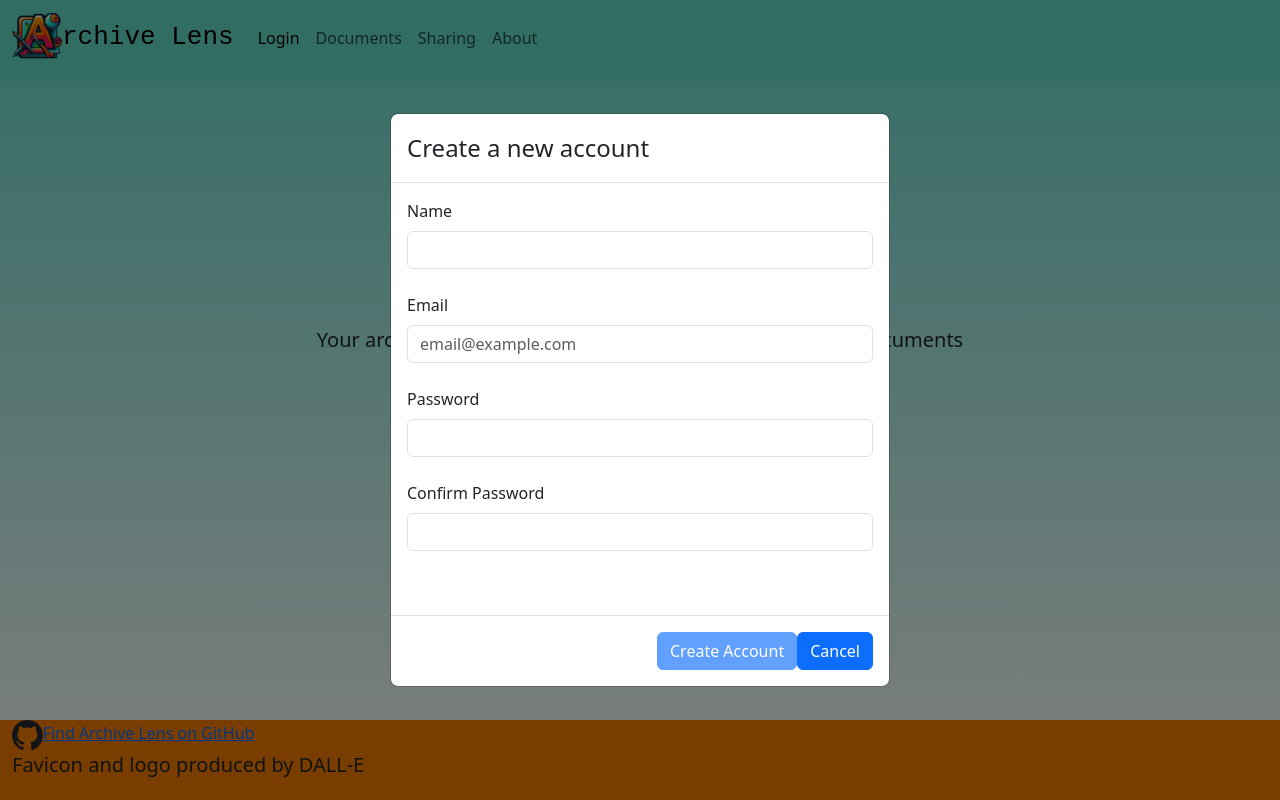
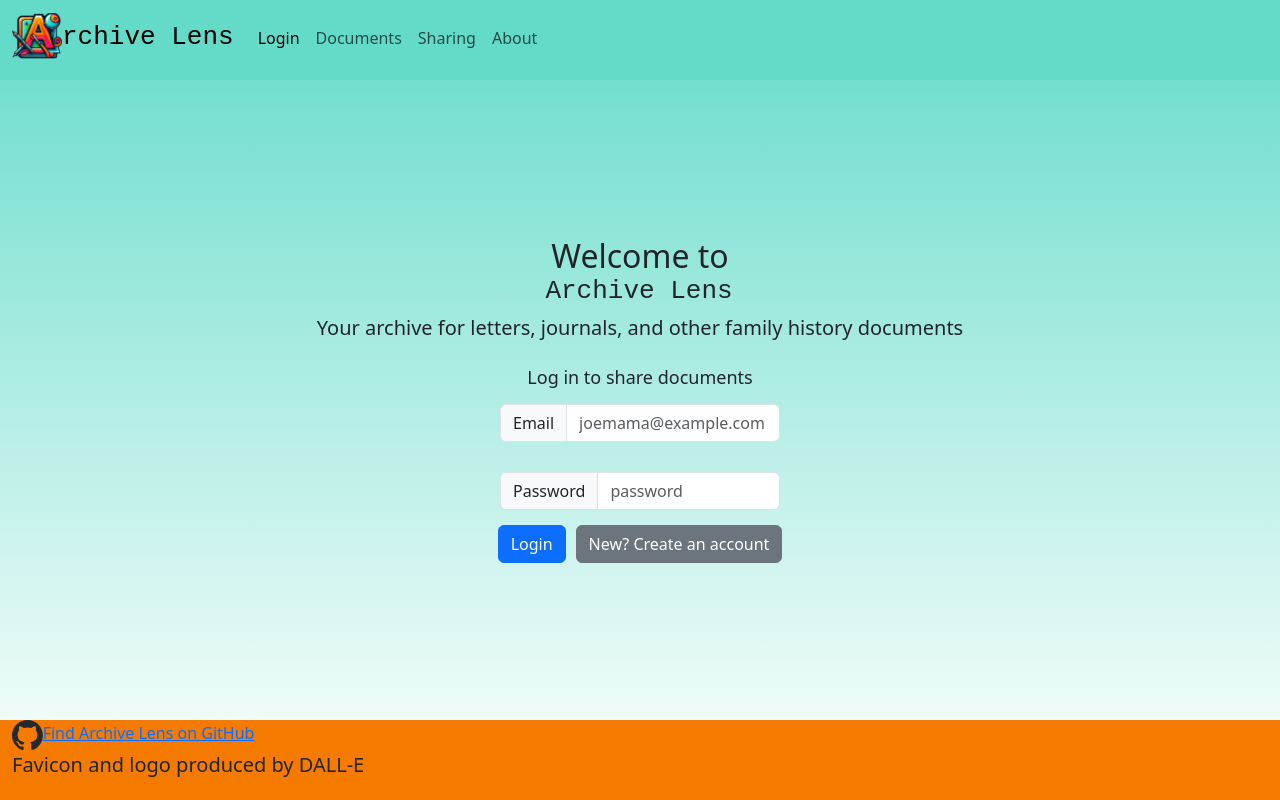
Before and after one commit to ryangladden/startup, a React (Vite) app: page / in a window 1280 px wide. Built offline with nearby package versions, Linux system fonts and the light colour scheme.

Commit message:
Create account pop-up validation

```diff
--- a/src/app.jsx
+++ b/src/app.jsx
@@ -2,7 +2,7 @@ import React from 'react';
 import 'bootstrap/dist/css/bootstrap.min.css';
 import "./app.css";
 import { NavLink, BrowserRouter, Route, Routes, } from 'react-router-dom';
-import { Login } from './login/login';
+import { Login } from './login/Login'
 import { DocList } from './doc_list/DocListPage';
 import { DocViewer } from './doc_viewer/doc_viewer';
 import { About } from './about/about';
--- a/src/doc_list/SearchBar.jsx
+++ b/src/doc_list/SearchBar.jsx
@@ -13,7 +13,7 @@ export default function SearchBar({upload}) {
     return (
         <div className="doc-list-header">
             <h3>Username's Documents</h3>
-            <input type="text" onChange={filterSearch} className="form-control search-input" placeholder="search by author, document type, date..." />
+            <input type="text" onChange={filterSearch} className="form-control search-input" placeholder="search by author, document title" />
             <button className="btn btn-secondary">Search</button>
             <button className= 'btn btn-secondary' onClick={openModal}>Upload new Document</button>
         </div>
--- a/src/login/CreateAccount.jsx
+++ b/src/login/CreateAccount.jsx
@@ -1,20 +1,32 @@
-import React from 'react'
-import { Modal, Button, Form } from 'react-bootstrap'
-import validator from 'validator'
+import React from 'react';
+import { useNavigate} from 'react-router-dom';
+import { Modal, Button, Form } from 'react-bootstrap';
+import validator from 'validator';
 
-export default function CreateAccount() {
+export default function CreateAccount( {show, cancel} ) {
+
+    const navigate = useNavigate()
+    const close = () => cancel();
 
     const [password, setPassword] = React.useState('');
     const [confirmPassword, setConfirmPassword] = React.useState('');
     const [userName, setUserName] = React.useState('');
     const [email, setEmail] = React.useState('');
+    const [emailEdited, setEmailEdited] = React.useState(false)
     const [passwordMatch, setPasswordMatch] = React.useState(false);
     const [passwordEdited, setPasswordEdited] = React.useState(false);
     const [confirmEdited, setConfirmEdited] = React.useState(false);
-    const [activeConfirm, setActiveConfirm] = React.useState(false)
+    const [activeConfirm, setActiveConfirm] = React.useState(false);
+    const [emailValid, setEmailValid] = React.useState(true);
+    const [submit, setSubmit] = React.useState('');
+
+    function handleSubmit(e) {
+        navigate('/docs')
+    }
 
     function updateEmail(e) {
         setEmail(e.target.value);
+
     }
 
     function updateUserName(e) {
@@ -41,38 +53,50 @@ export default function CreateAccount() {
         }
     }
 
+    function fieldsValid() {
+        return (password === confirmPassword && validator.isEmail(email) && userName !='')
+    }
+
     React.useEffect(() =>
-        setActiveConfirm(passwordEdited && confirmEdited && !passwordMatch && userName != ""), [passwordMatch])
+        setActiveConfirm(passwordEdited && confirmEdited && !passwordMatch && userName != "" && email != ''), [passwordMatch, userName, email])
 
+    React.useEffect(() =>
+        setEmailValid(validator.isEmail(email) && emailEdited || !emailEdited), [email, emailEdited])
+
+    React.useEffect(() =>
+        fieldsValid() ? setSubmit('submit') : setSubmit(''), [userName, email, password, confirmPassword])
     return (
-        <Modal show={true} centered aria-labelledby="contained-modal-title-vcenter">
+        <Modal show={show} centered aria-labelledby="contained-modal-title-vcenter">
             <Modal.Header>
                 <Modal.Title>Create a new account</Modal.Title>
             </Modal.Header>
+            <Form onSubmit={handleSubmit}>
             <Modal.Body>
-                <Form>
                     <Form.Label>Name</Form.Label>
-                    <Form.Control type='text' onBlur={updateUserName}/>
+                    <Form.Control placeholder='Your Name' type='text' onChange={updateUserName}/>
                     <Form.Label></Form.Label>
                     <br/>
                     <Form.Label>Email</Form.Label>
-                    <Form.Control type='email' placeholder='email@example.com' onBlur={updateEmail}/>
-                    <br/>
+                    <Form.Control type='email' placeholder='email@example.com' onChange={updateEmail} onBlur={()=> setEmailEdited(true)}/>
+                    <div style={{height: '30px'}}>
+                    <Form.Label style={{color: 'red'}} hidden={emailValid}>Invalid email</Form.Label>
+                    </div>
                     <Form.Label>Password</Form.Label>
-                    <Form.Control type='password' onFocus={()=>setPasswordEdited(true)} onBlur={updatePassword} onChange={checkPasswordMatches}/>
+                    <Form.Control placeholder='password' type='password' onFocus={()=>setPasswordEdited(true)} onBlur={updatePassword} onChange={checkPasswordMatches}/>
                     <br/>
                     <Form.Label>Confirm Password</Form.Label>
-                    <Form.Control type='password' onFocus={()=>setConfirmEdited(true)} onBlur={updateConfirm} onChange={checkConfirmMatches}/>
-                    <br/>
-                    {passwordMatch ? <Form.Label  className='text-muted' hidden={!passwordMatch}>Passwords do not match</Form.Label> : <br/>}
-                </Form>
+                    <Form.Control placeholder='confirm password' type='password' onFocus={()=>setConfirmEdited(true)} onBlur={updateConfirm} onChange={checkConfirmMatches}/>
+                    <div style={{height: '30px'}}>
+                    <Form.Label style={{color: 'red'}} hidden={!passwordMatch}>Passwords do not match</Form.Label>
+                    </div>
             </Modal.Body>
             <Modal.Footer>
-                    <div style={{display: 'flex', flexDirection: 'row', alignItems: 'center'}}>
-                    <Button type='submit' disabled={!activeConfirm}>Create Account</Button>
-                    <Button>Cancel</Button>
+                    <div style={{display: 'flex', flexDirection: 'row', alignItems: 'center', gap: '15px'}}>
+                    <Button to='docs' type={submit} disabled={!activeConfirm}>Create Account</Button>
+                    <Button variant={'secondary'} onClick={close}>Cancel</Button>
                     </div>
             </Modal.Footer>
+            </Form>
         </Modal>
     )
 }
--- a/src/login/login.jsx
+++ b/src/login/login.jsx
@@ -1,17 +1,24 @@
 import React from 'react';
 import "./login.css";
 import CreateAccount from "./CreateAccount";
+import { Button } from 'react-bootstrap'
 
 export function Login() {
+
+    const [show, setShow] = React.useState(false);
+
+    const cancel = () => setShow(false);
+
   return (
     <main>
-        <CreateAccount/>
+        <CreateAccount cancel={cancel} show={show}/>
             <div className="welcome">
                 <h2>Welcome to</h2>
                 <h2 className="logo typing" >Archive Lens</h2>
                 <p>Your archive for letters, journals, and other family history documents</p>
             </div>
             <div className="login">
+            <br/>
             <form id="login" className="form-group" method="get" action="docs">
                 <h3>Log in to share documents</h3>
                 <div className="email input-group">
@@ -23,8 +30,8 @@ export function Login() {
                     <input type="password" className="form-control" id="password" name="varPassword" placeholder="password"/>
                 </div>
                 <div className="form-actions">
-                    <button type="submit" to='docs' className="btn btn-primary">Login</button>
-                    <a href="docs" className="btn btn-secondary">New? Create an account</a>
+                    <Button type="submit" to='docs' variant={'primary'}>Login</Button>
+                    <Button onClick={()=>setShow(true)} variant={'secondary'}>New? Create an account</Button>
                 </div>
             </form>
         </div>
```
